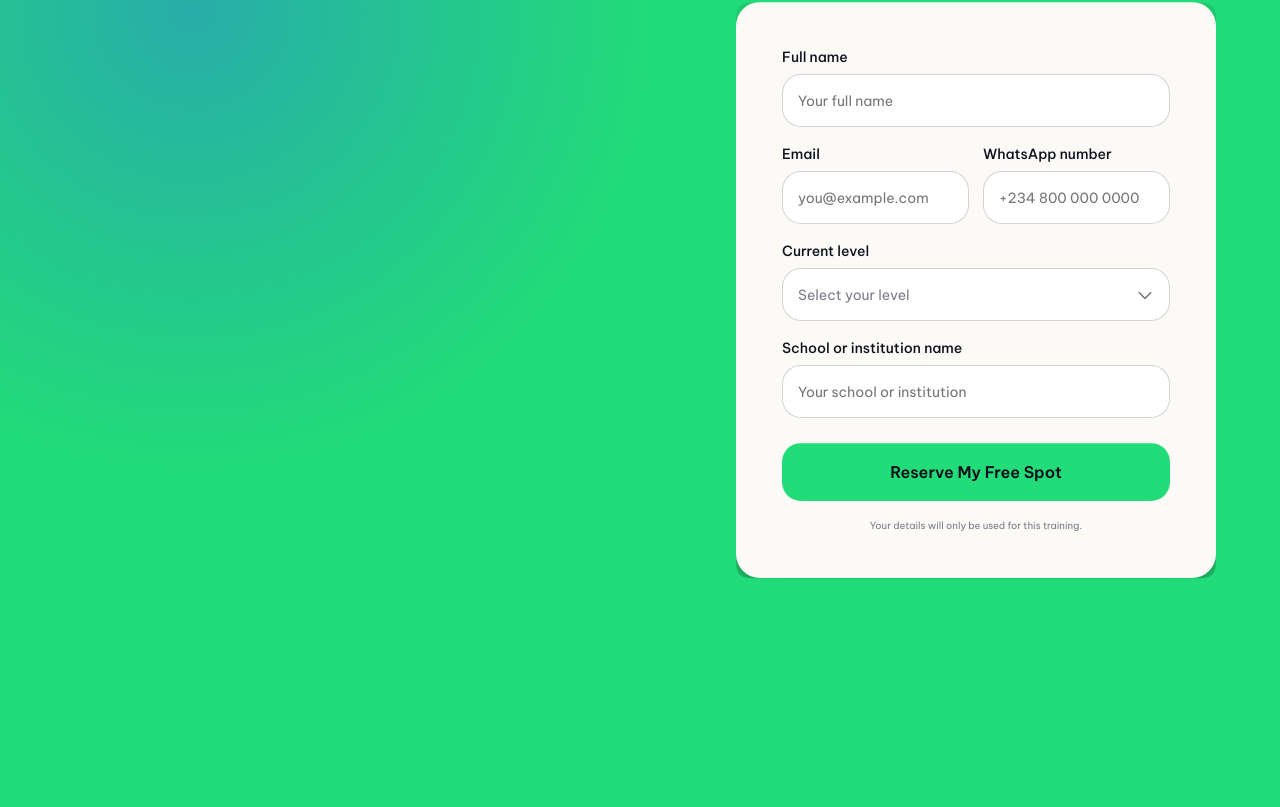
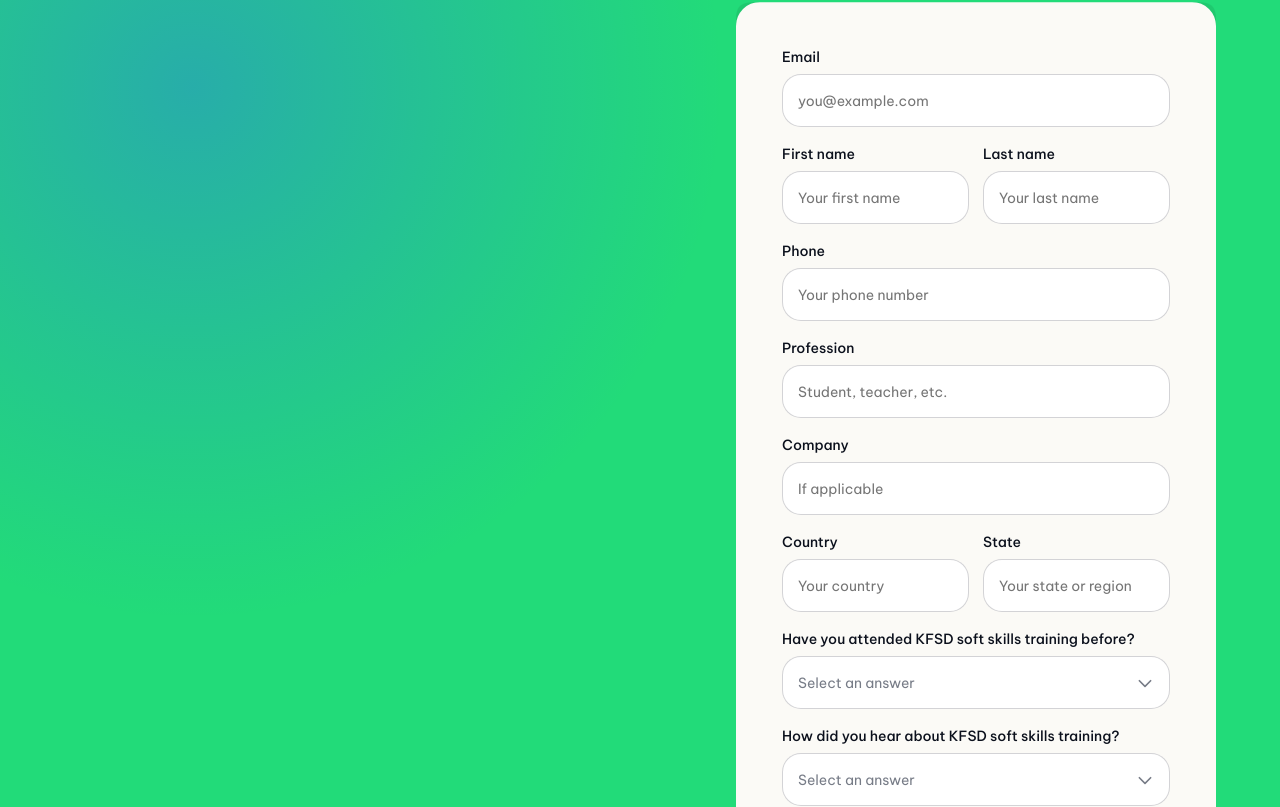
Before and after one commit to chiazaokoli/kfsd-website, a Next.js app: page / in a window 1280 px wide. Shown: the part 10434-11241 px from the top of the page. Built offline with nearby package versions, Linux system fonts and the light colour scheme.

Commit message:
Update registration form fields and questions

```diff
--- a/app/globals.css
+++ b/app/globals.css
@@ -29,7 +29,7 @@ img { display: block; }
 
 /* Keep the existing radii as a fallback. Newer engines shape the corner natively. */
 @supports (corner-shape: squircle) {
-  :is(.brand-mark, .topbar-cta, .primary-cta, .event-dock, .event-dock > a, .skill-card, .learning-step, .local-time-card, .schedule-panel, .day-tabs, .day-tabs-highlight, .day-tabs button, .speaker-placeholder-grid article, .registration-form, .registration-form input:not([type="hidden"]), .registration-form select, .registration-form button, .level-options, .level-option) {
+  :is(.brand-mark, .topbar-cta, .primary-cta, .event-dock, .event-dock > a, .skill-card, .learning-step, .local-time-card, .schedule-panel, .day-tabs, .day-tabs-highlight, .day-tabs button, .speaker-placeholder-grid article, .registration-form, .registration-form input:not([type="hidden"]), .registration-form select, .registration-form button, .form-select-options, .form-select-option) {
     corner-shape: squircle;
   }
 }
@@ -283,26 +283,26 @@ img { display: block; }
 .registration-free-badge svg text { transform-box: view-box; transform-origin: center; transform: rotate(-8deg); }
 .registration-form { align-self: start; display: grid; gap: 18px; padding: clamp(24px, 4vw, 46px); color: var(--ink); border-radius: 24px; background: var(--paper); box-shadow: 0 35px 100px rgba(0,0,0,.26); }
 .registration-form label { display: grid; gap: 8px; font-size: .875rem; font-weight: 500; }
-.registration-form input, .registration-form select, .registration-form .level-trigger { box-sizing: border-box; width: 100%; min-height: 53px; height: 53px; padding: 0 15px; color: var(--ink); border: 1px solid rgba(11,16,28,.18); border-radius: 19px; outline: none; background: white; font-size: .875rem; font-weight: 400; }
+.registration-form input, .registration-form select, .registration-form .form-select-trigger { box-sizing: border-box; width: 100%; min-height: 53px; height: 53px; padding: 0 15px; color: var(--ink); border: 1px solid rgba(11,16,28,.18); border-radius: 19px; outline: none; background: white; font-size: .875rem; font-weight: 400; }
 .registration-form input:focus, .registration-form select:focus { border-color: var(--accent-green); box-shadow: 0 0 0 3px rgba(34,219,121,.18); }
 .registration-form label small { color: #c53e45; font-weight: 500; }
-.level-field { display: grid; min-width: 0; gap: 8px; }
-.level-field > small { color: #c53e45; font-weight: 500; }
+.form-select-field { display: grid; min-width: 0; gap: 8px; }
+.form-select-field > small { color: #c53e45; font-weight: 500; }
 .form-row { display: grid; grid-template-columns: 1fr 1fr; gap: 14px; }
 .registration-form button { display: flex; min-height: 58px; align-items: center; justify-content: center; gap: 10px; margin-top: 7px; color: var(--ink); border-radius: 11px; background: var(--accent-green); cursor: pointer; font-weight: 750; transition: transform 180ms ease, background 180ms ease; }
 .registration-form button[type="submit"] { border-radius: 19px; font-weight: 600; }
 .registration-form button:hover { transform: translateY(-2px); background: #49e999; }
-.registration-form .level-trigger { justify-content: space-between; gap: 15px; margin: 0; text-align: left; }
-.registration-form .level-trigger:not(.is-selected) { color: #777c87; }
-.registration-form .level-trigger:hover { transform: none; background: white; }
-.registration-form .level-trigger[aria-expanded="true"], .registration-form .level-trigger:focus-visible { border-color: var(--accent-green); box-shadow: 0 0 0 3px rgba(34,219,121,.18); }
-.level-trigger span { min-width: 0; }
-.level-trigger svg { flex: none; transition: transform 180ms ease; }
-.level-trigger[aria-expanded="true"] svg { transform: rotate(180deg); }
-.level-options { display: grid; gap: 4px; padding: 4px; border: 1px solid rgba(11,16,28,.14); border-radius: 18px; background: white; box-shadow: 0 12px 28px rgba(11,16,28,.09); }
-.level-option { display: flex; min-height: 48px; align-items: center; justify-content: space-between; gap: 12px; padding: 10px 14px; border-radius: 12px; cursor: pointer; font-size: .875rem; font-weight: 400; transition: background-color 160ms ease; }
-.level-option:is(.is-active, :hover) { background: #e9f7ee; }
-.level-option[aria-selected="true"]::after { color: var(--blue); content: "✓"; font-size: 1rem; font-weight: 800; }
+.registration-form .form-select-trigger { justify-content: space-between; gap: 15px; margin: 0; text-align: left; }
+.registration-form .form-select-trigger:not(.is-selected) { color: #777c87; }
+.registration-form .form-select-trigger:hover { transform: none; background: white; }
+.registration-form .form-select-trigger[aria-expanded="true"], .registration-form .form-select-trigger:focus-visible { border-color: var(--accent-green); box-shadow: 0 0 0 3px rgba(34,219,121,.18); }
+.form-select-trigger span { min-width: 0; }
+.form-select-trigger svg { flex: none; transition: transform 180ms ease; }
+.form-select-trigger[aria-expanded="true"] svg { transform: rotate(180deg); }
+.form-select-options { display: grid; gap: 4px; padding: 4px; border: 1px solid rgba(11,16,28,.14); border-radius: 18px; background: white; box-shadow: 0 12px 28px rgba(11,16,28,.09); }
+.form-select-option { display: flex; min-height: 48px; align-items: center; justify-content: space-between; gap: 12px; padding: 10px 14px; border-radius: 12px; cursor: pointer; font-size: .875rem; font-weight: 400; transition: background-color 160ms ease; }
+.form-select-option:is(.is-active, :hover) { background: #e9f7ee; }
+.form-select-option[aria-selected="true"]::after { color: var(--blue); content: "✓"; font-size: 1rem; font-weight: 800; }
 .form-reassurance { margin: 0; color: #777c87; font-size: .61rem; text-align: center; }
 .form-status { margin: 0; padding: 13px; color: #0d3b22; border-radius: 9px; background: #e7f7ed; font-size: .7rem; line-height: 1.5; }
 
--- a/app/page.tsx
+++ b/app/page.tsx
@@ -80,6 +80,8 @@ const faqs = [
   ["Do I need to attend both days?", "We strongly recommend it, as the sessions build on each other."],
   ["Will I get a certificate?", "Details will be shared after registration."],
 ];
+const attendanceOptions = ["Yes", "No", "Not sure"];
+const referralOptions = ["Social media", "Friend or family", "School or university", "KFSD", "Other"];
 
 type Countdown = { days: number; hours: number; minutes: number; seconds: number };
 
@@ -93,14 +95,79 @@ function getCountdown(): Countdown {
   };
 }
 
+type RegistrationSelectProps = {
+  label: string;
+  name: "attended" | "referral";
+  options: readonly string[];
+  placeholder: string;
+  value: string;
+  error?: string;
+  onChange: (name: "attended" | "referral", value: string) => void;
+};
+
+function RegistrationSelect({ label, name, options, placeholder, value, error, onChange }: RegistrationSelectProps) {
+  const fieldRef = useRef<HTMLDivElement>(null);
+  const triggerRef = useRef<HTMLButtonElement>(null);
+  const [open, setOpen] = useState(false);
+  const [active, setActive] = useState(0);
+
+  useEffect(() => {
+    if (!open) return;
+    const closeOutside = (event: PointerEvent) => {
+      if (!fieldRef.current?.contains(event.target as Node)) setOpen(false);
+    };
+    document.addEventListener("pointerdown", closeOutside);
+    return () => document.removeEventListener("pointerdown", closeOutside);
+  }, [open]);
+
+  const select = (option: string) => {
+    onChange(name, option);
+    setOpen(false);
+    triggerRef.current?.focus();
+  };
+
+  const onKeyDown = (event: KeyboardEvent<HTMLButtonElement>) => {
+    const last = options.length - 1;
+    if (event.key === "ArrowDown" || event.key === "ArrowUp") {
+      event.preventDefault();
+      const direction = event.key === "ArrowDown" ? 1 : -1;
+      setActive((current) => open ? (current + direction + options.length) % options.length : Math.max(0, options.indexOf(value)));
+      setOpen(true);
+    } else if (event.key === "Home" || event.key === "End") {
+      event.preventDefault();
+      setActive(event.key === "Home" ? 0 : last);
+      setOpen(true);
+    } else if (event.key === "Enter" || event.key === " ") {
+      event.preventDefault();
+      if (open) select(options[active]);
+      else { setActive(Math.max(0, options.indexOf(value))); setOpen(true); }
+    } else if (event.key === "Escape" && open) {
+      event.preventDefault();
+      setOpen(false);
+    } else if (event.key === "Tab") {
+      setOpen(false);
+    }
+  };
+
+  return <div className="form-select-field" ref={fieldRef}>
+    <label id={`${name}-label`} htmlFor={`${name}-trigger`}>{label}</label>
+    <input type="hidden" name={name} value={value} />
+    <button id={`${name}-trigger`} ref={triggerRef} className={`form-select-trigger${value ? " is-selected" : ""}`} type="button" role="combobox" aria-labelledby={`${name}-label`} aria-haspopup="listbox" aria-expanded={open} aria-controls={`${name}-options`} aria-activedescendant={open ? `${name}-option-${active}` : undefined} aria-invalid={Boolean(error)} aria-describedby={error ? `${name}-error` : undefined} onClick={() => { setActive(Math.max(0, options.indexOf(value))); setOpen((current) => !current); }} onKeyDown={onKeyDown}>
+      <span>{value || placeholder}</span><CaretDown size={18} weight="bold" aria-hidden="true" />
+    </button>
+    {open && <div id={`${name}-options`} className="form-select-options" role="listbox" aria-labelledby={`${name}-label`}>
+      {options.map((option, index) => <div id={`${name}-option-${index}`} className={`form-select-option${index === active ? " is-active" : ""}`} role="option" aria-selected={option === value} key={option} onPointerMove={() => setActive(index)} onClick={() => select(option)}>{option}</div>)}
+    </div>}
+    {error && <small id={`${name}-error`}>{error}</small>}
+  </div>;
+}
+
 export default function Home() {
   const pageRef = useRef<HTMLElement>(null);
   const topbarRef = useRef<HTMLElement>(null);
   const heroCtaRef = useRef<HTMLAnchorElement>(null);
   const countdownRef = useRef<HTMLElement>(null);
   const learningSectionRef = useRef<HTMLElement>(null);
-  const levelFieldRef = useRef<HTMLDivElement>(null);
-  const levelTriggerRef = useRef<HTMLButtonElement>(null);
   const videoDialogRef = useRef<HTMLDialogElement>(null);
   const introVideoRef = useRef<HTMLVideoElement>(null);
   const [showNavCta, setShowNavCta] = useState(false);
@@ -112,9 +179,7 @@ export default function Home() {
   const [localTime, setLocalTime] = useState("");
   const [formStatus, setFormStatus] = useState("");
   const [formErrors, setFormErrors] = useState<Record<string, string>>({});
-  const [selectedLevel, setSelectedLevel] = useState("");
-  const [levelOpen, setLevelOpen] = useState(false);
-  const [activeLevel, setActiveLevel] = useState(0);
+  const [formSelections, setFormSelections] = useState({ attended: "", referral: "" });
   useEffect(() => {
     const closeAfterFullscreen = () => {
       if (!document.fullscreenElement && videoDialogRef.current?.open) videoDialogRef.current.close();
@@ -139,14 +204,6 @@ export default function Home() {
     videoDialogRef.current?.close();
   }
 
-  useEffect(() => {
-    if (!levelOpen) return;
-    const closeOnOutsidePress = (event: PointerEvent) => {
-      if (!levelFieldRef.current?.contains(event.target as Node)) setLevelOpen(false);
-    };
-    document.addEventListener("pointerdown", closeOnOutsidePress);
-    return () => document.removeEventListener("pointerdown", closeOnOutsidePress);
-  }, [levelOpen]);
   useEffect(() => {
     let frame = 0;
     let readyFrame = 0;
@@ -364,49 +421,23 @@ export default function Home() {
     event.preventDefault();
     const form = event.currentTarget;
     const data = new FormData(form);
-    const required = ["fullName", "email", "whatsapp", "level", "school"];
+    const required = ["email", "firstName", "lastName", "phone", "profession", "country", "state", "attended", "referral"];
     const errors: Record<string, string> = {};
     required.forEach((field) => { if (!String(data.get(field) ?? "").trim()) errors[field] = "Please complete this field."; });
     const email = String(data.get("email") ?? "");
     if (email && !/^\S+@\S+\.\S+$/.test(email)) errors.email = "Enter a valid email address.";
-    const whatsapp = String(data.get("whatsapp") ?? "").replace(/\D/g, "");
-    if (whatsapp && whatsapp.length < 7) errors.whatsapp = "Enter a valid WhatsApp number.";
+    const phone = String(data.get("phone") ?? "").replace(/\D/g, "");
+    if (phone && phone.length < 7) errors.phone = "Enter a valid phone number.";
     setFormErrors(errors);
     if (Object.keys(errors).length) { setFormStatus(""); return; }
     setFormStatus("Your details look good. Live registration confirmation will be enabled before launch.");
     form.reset();
-    setSelectedLevel("");
-    setLevelOpen(false);
+    setFormSelections({ attended: "", referral: "" });
   }
 
-  function selectLevel(level: string) {
-    setSelectedLevel(level);
-    setLevelOpen(false);
-    setFormErrors((current) => ({ ...current, level: "" }));
-    levelTriggerRef.current?.focus();
-  }
-
-  function handleLevelKeyDown(event: KeyboardEvent<HTMLButtonElement>) {
-    const last = siteConfig.levels.length - 1;
-    if (event.key === "ArrowDown" || event.key === "ArrowUp") {
-      event.preventDefault();
-      const selectedIndex = siteConfig.levels.findIndex((level) => level === selectedLevel);
-      setActiveLevel((current) => levelOpen ? (current + (event.key === "ArrowDown" ? 1 : last)) % (last + 1) : selectedIndex >= 0 ? selectedIndex : event.key === "ArrowDown" ? 0 : last);
-      setLevelOpen(true);
-    } else if (event.key === "Home" || event.key === "End") {
-      event.preventDefault();
-      setActiveLevel(event.key === "Home" ? 0 : last);
-      setLevelOpen(true);
-    } else if (event.key === "Enter" || event.key === " ") {
-      event.preventDefault();
-      if (levelOpen) selectLevel(siteConfig.levels[activeLevel]);
-      else { setActiveLevel(Math.max(0, siteConfig.levels.findIndex((level) => level === selectedLevel))); setLevelOpen(true); }
-    } else if (event.key === "Escape" && levelOpen) {
-      event.preventDefault();
-      setLevelOpen(false);
-    } else if (event.key === "Tab") {
-      setLevelOpen(false);
-    }
+  function updateFormSelection(name: "attended" | "referral", value: string) {
+    setFormSelections((current) => ({ ...current, [name]: value }));
+    setFormErrors((current) => ({ ...current, [name]: "" }));
   }
 
   const activeSchedule = siteConfig.schedules[activeDay];
@@ -529,24 +560,21 @@ export default function Home() {
               </strong>
             </div>
           </div>
-          <form className="registration-form" onSubmit={handleRegistration} noValidate>
-            <label>Full name<input name="fullName" type="text" autoComplete="name" placeholder="Your full name" aria-describedby={formErrors.fullName ? "fullName-error" : undefined} />{formErrors.fullName && <small id="fullName-error">{formErrors.fullName}</small>}</label>
+          <form className="registration-form" onSubmit={handleRegistration} onInput={(event) => { const name = (event.target as HTMLInputElement).name; if (name && formErrors[name]) setFormErrors((current) => ({ ...current, [name]: "" })); }} noValidate>
+            <label>Email<input name="email" type="email" autoComplete="email" placeholder="you@example.com" aria-invalid={Boolean(formErrors.email)} aria-describedby={formErrors.email ? "email-error" : undefined} />{formErrors.email && <small id="email-error">{formErrors.email}</small>}</label>
             <div className="form-row">
-              <label>Email<input name="email" type="email" autoComplete="email" placeholder="you@example.com" aria-describedby={formErrors.email ? "email-error" : undefined} />{formErrors.email && <small id="email-error">{formErrors.email}</small>}</label>
-              <label>WhatsApp number<input name="whatsapp" type="tel" autoComplete="tel" placeholder="+234 800 000 0000" aria-describedby={formErrors.whatsapp ? "whatsapp-error" : undefined} />{formErrors.whatsapp && <small id="whatsapp-error">{formErrors.whatsapp}</small>}</label>
+              <label>First name<input name="firstName" type="text" autoComplete="given-name" placeholder="Your first name" aria-invalid={Boolean(formErrors.firstName)} aria-describedby={formErrors.firstName ? "firstName-error" : undefined} />{formErrors.firstName && <small id="firstName-error">{formErrors.firstName}</small>}</label>
+              <label>Last name<input name="lastName" type="text" autoComplete="family-name" placeholder="Your last name" aria-invalid={Boolean(formErrors.lastName)} aria-describedby={formErrors.lastName ? "lastName-error" : undefined} />{formErrors.lastName && <small id="lastName-error">{formErrors.lastName}</small>}</label>
             </div>
-            <div className="level-field" ref={levelFieldRef}>
-              <label htmlFor="level-trigger">Current level</label>
-              <input type="hidden" name="level" value={selectedLevel} />
-              <button id="level-trigger" ref={levelTriggerRef} className={`level-trigger${selectedLevel ? " is-selected" : ""}`} type="button" role="combobox" aria-haspopup="listbox" aria-expanded={levelOpen} aria-controls="level-options" aria-activedescendant={levelOpen ? `level-option-${activeLevel}` : undefined} aria-invalid={Boolean(formErrors.level)} aria-describedby={formErrors.level ? "level-error" : undefined} onClick={() => { setActiveLevel(Math.max(0, siteConfig.levels.findIndex((level) => level === selectedLevel))); setLevelOpen((open) => !open); }} onKeyDown={handleLevelKeyDown}>
-                <span>{selectedLevel || "Select your level"}</span><CaretDown size={18} weight="bold" aria-hidden="true" />
-              </button>
-              {levelOpen && <div id="level-options" className="level-options" role="listbox" aria-label="Current level">
-                {siteConfig.levels.map((level, index) => <div id={`level-option-${index}`} className={`level-option${index === activeLevel ? " is-active" : ""}`} role="option" aria-selected={level === selectedLevel} key={level} onPointerMove={() => setActiveLevel(index)} onClick={() => selectLevel(level)}>{level}</div>)}
-              </div>}
-              {formErrors.level && <small id="level-error">{formErrors.level}</small>}
+            <label>Phone<input name="phone" type="tel" autoComplete="tel" placeholder="Your phone number" aria-invalid={Boolean(formErrors.phone)} aria-describedby={formErrors.phone ? "phone-error" : undefined} />{formErrors.phone && <small id="phone-error">{formErrors.phone}</small>}</label>
+            <label>Profession<input name="profession" type="text" autoComplete="organization-title" placeholder="Student, teacher, etc." aria-invalid={Boolean(formErrors.profession)} aria-describedby={formErrors.profession ? "profession-error" : undefined} />{formErrors.profession && <small id="profession-error">{formErrors.profession}</small>}</label>
+            <label>Company<input name="company" type="text" autoComplete="organization" placeholder="If applicable" /></label>
+            <div className="form-row">
+              <label>Country<input name="country" type="text" autoComplete="country-name" placeholder="Your country" aria-invalid={Boolean(formErrors.country)} aria-describedby={formErrors.country ? "country-error" : undefined} />{formErrors.country && <small id="country-error">{formErrors.country}</small>}</label>
+              <label>State<input name="state" type="text" autoComplete="address-level1" placeholder="Your state or region" aria-invalid={Boolean(formErrors.state)} aria-describedby={formErrors.state ? "state-error" : undefined} />{formErrors.state && <small id="state-error">{formErrors.state}</small>}</label>
             </div>
-            <label>School or institution name<input name="school" type="text" autoComplete="organization" placeholder="Your school or institution" aria-describedby={formErrors.school ? "school-error" : undefined} />{formErrors.school && <small id="school-error">{formErrors.school}</small>}</label>
+            <RegistrationSelect label="Have you attended KFSD soft skills training before?" name="attended" options={attendanceOptions} placeholder="Select an answer" value={formSelections.attended} error={formErrors.attended} onChange={updateFormSelection} />
+            <RegistrationSelect label="How did you hear about KFSD soft skills training?" name="referral" options={referralOptions} placeholder="Select an answer" value={formSelections.referral} error={formErrors.referral} onChange={updateFormSelection} />
             <button type="submit">Reserve My Free Spot</button><p className="form-reassurance">Your details will only be used for this training.</p>{formStatus && <p className="form-status" role="status">{formStatus}</p>}
           </form>
         </section>
```
